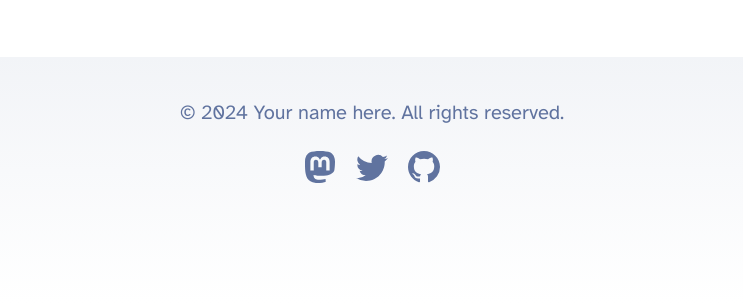
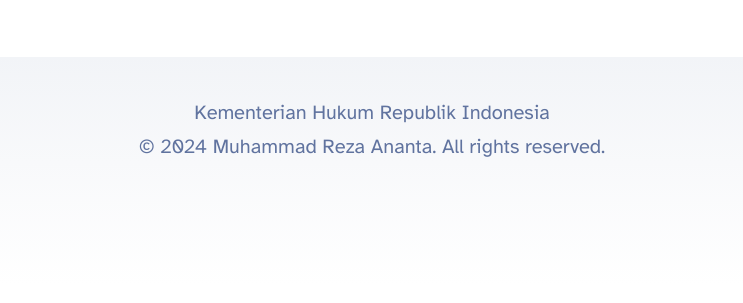
Before and after one commit to mRezaAnanta/kemenkumham-landing, an Astro site: page / in a window 1280 px wide. Shown: the part 3032-3335 px from the top of the page, without its empty margins (268-1011 px from the left). Built offline with nearby package versions, Linux system fonts and the light colour scheme; Astro itself is replaced by a stand-in of ours.

Commit message:
feat(footer.astro): change Footer

```diff
--- a/src/components/Footer.astro
+++ b/src/components/Footer.astro
@@ -3,41 +3,8 @@ const today = new Date();
 ---
 
 <footer>
-	&copy; {today.getFullYear()} Your name here. All rights reserved.
-	<div class="social-links">
-		<a href="https://m.webtoo.ls/@astro" target="_blank">
-			<span class="sr-only">Follow Astro on Mastodon</span>
-			<svg
-				viewBox="0 0 16 16"
-				aria-hidden="true"
-				width="32"
-				height="32"
-				astro-icon="social/mastodon"
-				><path
-					fill="currentColor"
-					d="M11.19 12.195c2.016-.24 3.77-1.475 3.99-2.603.348-1.778.32-4.339.32-4.339 0-3.47-2.286-4.488-2.286-4.488C12.062.238 10.083.017 8.027 0h-.05C5.92.017 3.942.238 2.79.765c0 0-2.285 1.017-2.285 4.488l-.002.662c-.004.64-.007 1.35.011 2.091.083 3.394.626 6.74 3.78 7.57 1.454.383 2.703.463 3.709.408 1.823-.1 2.847-.647 2.847-.647l-.06-1.317s-1.303.41-2.767.36c-1.45-.05-2.98-.156-3.215-1.928a3.614 3.614 0 0 1-.033-.496s1.424.346 3.228.428c1.103.05 2.137-.064 3.188-.189zm1.613-2.47H11.13v-4.08c0-.859-.364-1.295-1.091-1.295-.804 0-1.207.517-1.207 1.541v2.233H7.168V5.89c0-1.024-.403-1.541-1.207-1.541-.727 0-1.091.436-1.091 1.296v4.079H3.197V5.522c0-.859.22-1.541.66-2.046.456-.505 1.052-.764 1.793-.764.856 0 1.504.328 1.933.983L8 4.39l.417-.695c.429-.655 1.077-.983 1.934-.983.74 0 1.336.259 1.791.764.442.505.661 1.187.661 2.046v4.203z"
-				></path></svg
-			>
-		</a>
-		<a href="https://twitter.com/astrodotbuild" target="_blank">
-			<span class="sr-only">Follow Astro on Twitter</span>
-			<svg viewBox="0 0 16 16" aria-hidden="true" width="32" height="32" astro-icon="social/twitter"
-				><path
-					fill="currentColor"
-					d="M5.026 15c6.038 0 9.341-5.003 9.341-9.334 0-.14 0-.282-.006-.422A6.685 6.685 0 0 0 16 3.542a6.658 6.658 0 0 1-1.889.518 3.301 3.301 0 0 0 1.447-1.817 6.533 6.533 0 0 1-2.087.793A3.286 3.286 0 0 0 7.875 6.03a9.325 9.325 0 0 1-6.767-3.429 3.289 3.289 0 0 0 1.018 4.382A3.323 3.323 0 0 1 .64 6.575v.045a3.288 3.288 0 0 0 2.632 3.218 3.203 3.203 0 0 1-.865.115 3.23 3.23 0 0 1-.614-.057 3.283 3.283 0 0 0 3.067 2.277A6.588 6.588 0 0 1 .78 13.58a6.32 6.32 0 0 1-.78-.045A9.344 9.344 0 0 0 5.026 15z"
-				></path></svg
-			>
-		</a>
-		<a href="https://github.com/withastro/astro" target="_blank">
-			<span class="sr-only">Go to Astro's GitHub repo</span>
-			<svg viewBox="0 0 16 16" aria-hidden="true" width="32" height="32" astro-icon="social/github"
-				><path
-					fill="currentColor"
-					d="M8 0C3.58 0 0 3.58 0 8c0 3.54 2.29 6.53 5.47 7.59.4.07.55-.17.55-.38 0-.19-.01-.82-.01-1.49-2.01.37-2.53-.49-2.69-.94-.09-.23-.48-.94-.82-1.13-.28-.15-.68-.52-.01-.53.63-.01 1.08.58 1.23.82.72 1.21 1.87.87 2.33.66.07-.52.28-.87.51-1.07-1.78-.2-3.64-.89-3.64-3.95 0-.87.31-1.59.82-2.15-.08-.2-.36-1.02.08-2.12 0 0 .67-.21 2.2.82.64-.18 1.32-.27 2-.27.68 0 1.36.09 2 .27 1.53-1.04 2.2-.82 2.2-.82.44 1.1.16 1.92.08 2.12.51.56.82 1.27.82 2.15 0 3.07-1.87 3.75-3.65 3.95.29.25.54.73.54 1.48 0 1.07-.01 1.93-.01 2.2 0 .21.15.46.55.38A8.012 8.012 0 0 0 16 8c0-4.42-3.58-8-8-8z"
-				></path></svg
-			>
-		</a>
-	</div>
+	<span>Kementerian Hukum Republik Indonesia</span><br>
+	<span>&copy; {today.getFullYear()} Muhammad Reza Ananta. All rights reserved.</span>
 </footer>
 <style>
 	footer {
```
